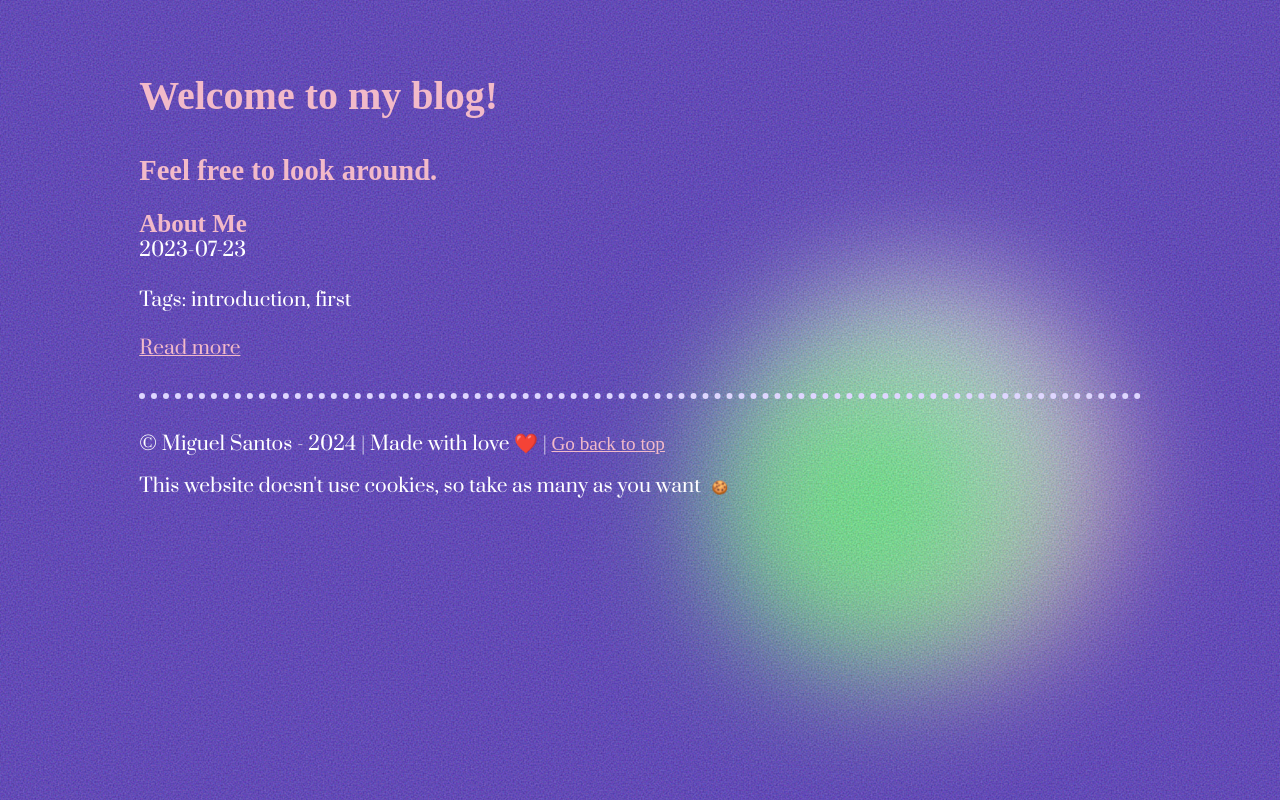
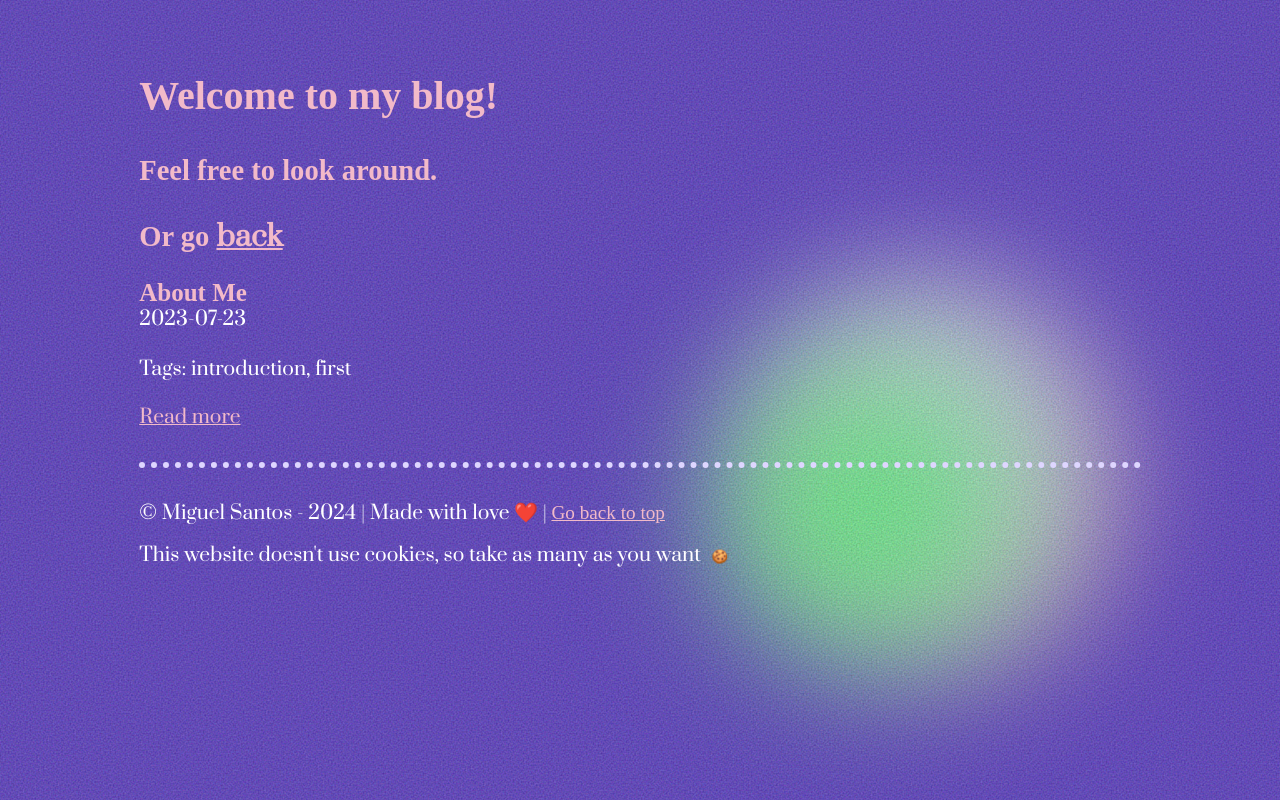
Before and after one commit to cakePhone/cakephone.github.io, a SvelteKit app: page /blog in a window 1280 px wide. Built offline with nearby package versions, Linux system fonts and the light colour scheme; a web font is replaced by a local one.

Commit message:
allow to go back

```diff
--- a/src/routes/blog/+page.svelte
+++ b/src/routes/blog/+page.svelte
@@ -12,6 +12,7 @@
 <article>
   <h1>Welcome to my blog!</h1>
   <h3>Feel free to look around.</h3>
+  <h3>Or go <a href="/">back</a></h3>
 
   {#each posts as post}
     <div class="post">
```
